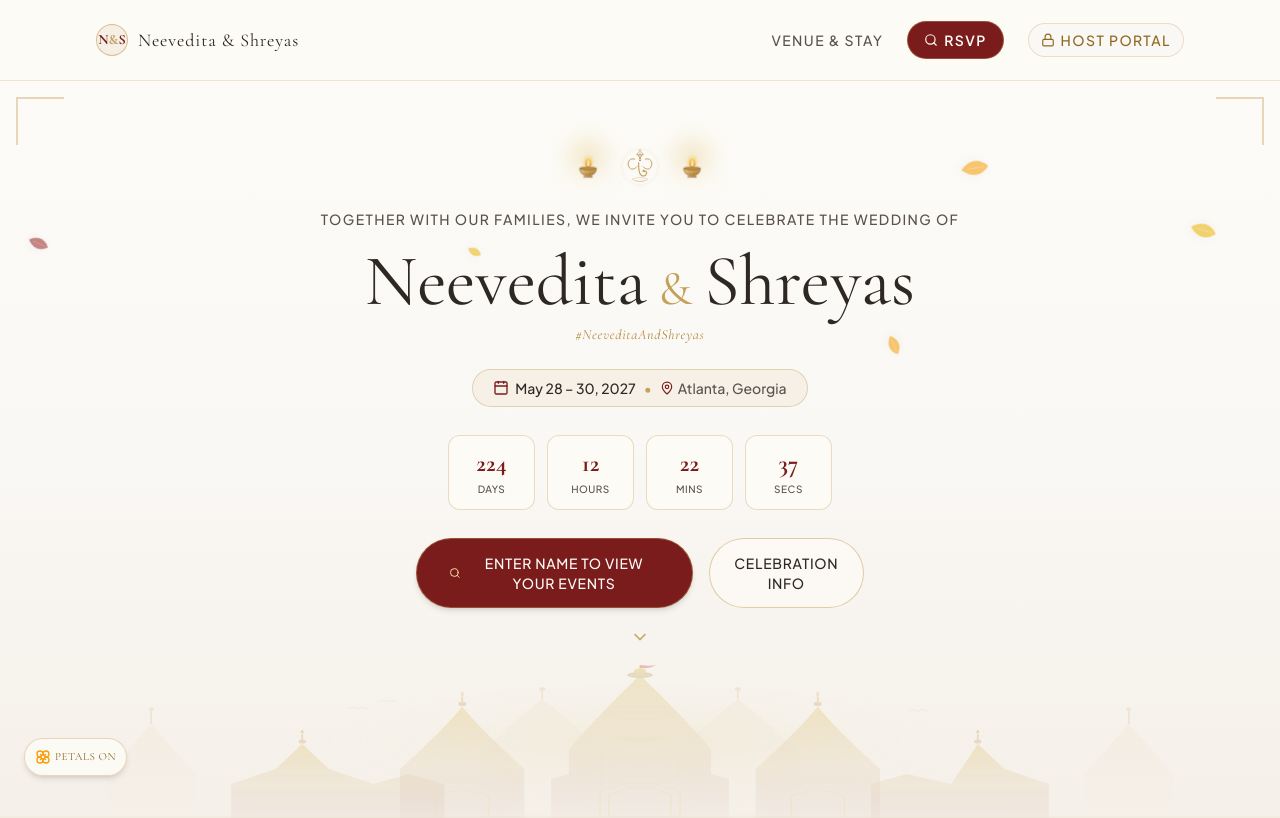
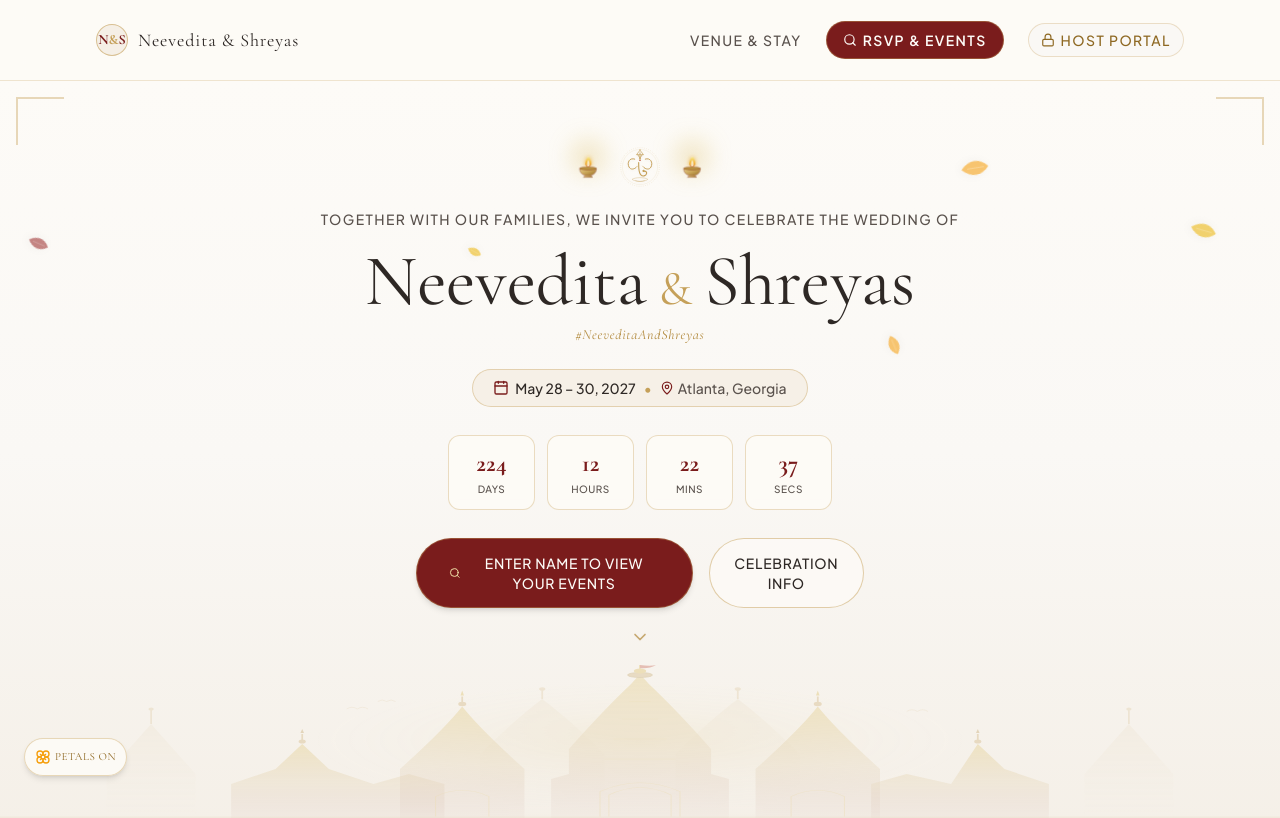
Before and after one commit to ishaan-goswami/Neevedita-and-Shreyas, a React (Vite) app: page / in a window 1280 px wide. Shown: the top 818 px of the page. Built offline with nearby package versions, Linux system fonts and the light colour scheme.

Commit message:
fix: update navbar CTA label to RSVP & Events

```diff
--- a/src/components/Navbar.tsx
+++ b/src/components/Navbar.tsx
@@ -11,7 +11,7 @@ export const Navbar: React.FC<NavbarProps> = ({ onOpenHostPortal }) => {
 
   const navLinks = [
     { name: 'Venue & Stay', href: '#overview' },
-    { name: 'RSVP', href: '#find-events', isCta: true },
+    { name: 'RSVP & Events', href: '#find-events', isCta: true },
   ];
 
   return (
```
